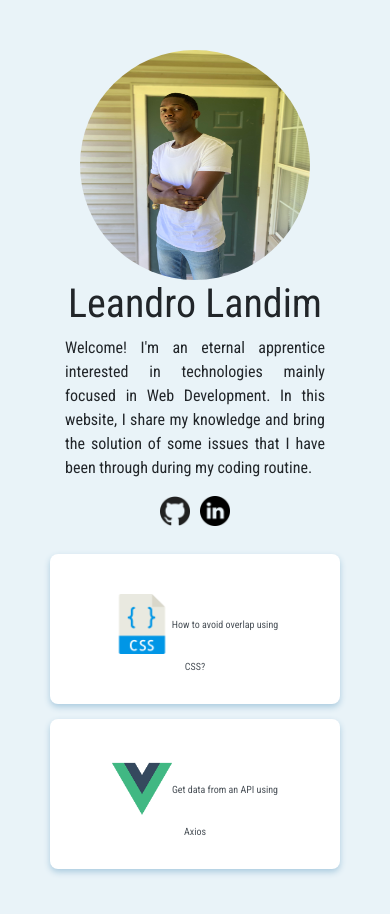
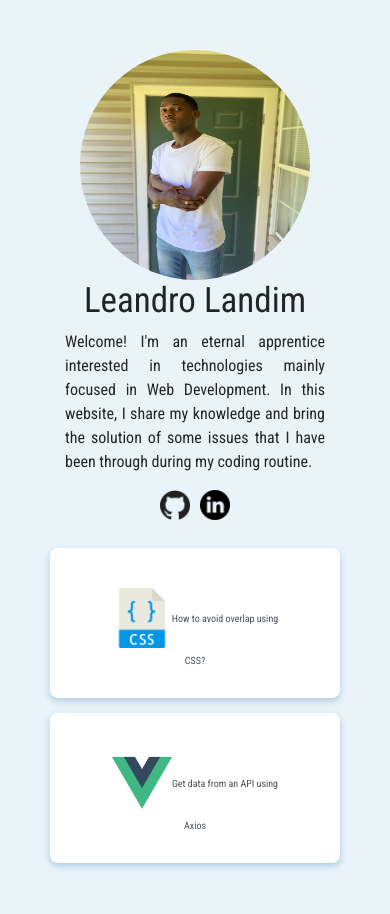
Before and after one commit to Syiabonga/My-Website, a Vue app: page /#/ in a window 390 px wide. Shown: the top 914 px of the page. Built offline with nearby package versions, Linux system fonts and the light colour scheme.

Commit message:
Name font size

```diff
--- a/src/components/Home.vue
+++ b/src/components/Home.vue
@@ -141,5 +141,8 @@ export default {
 .section-publication span{
   font-size: 10px;
 }
+.section-information h1{
+  font-size: 35px;
+}
 }
 </style>
```
